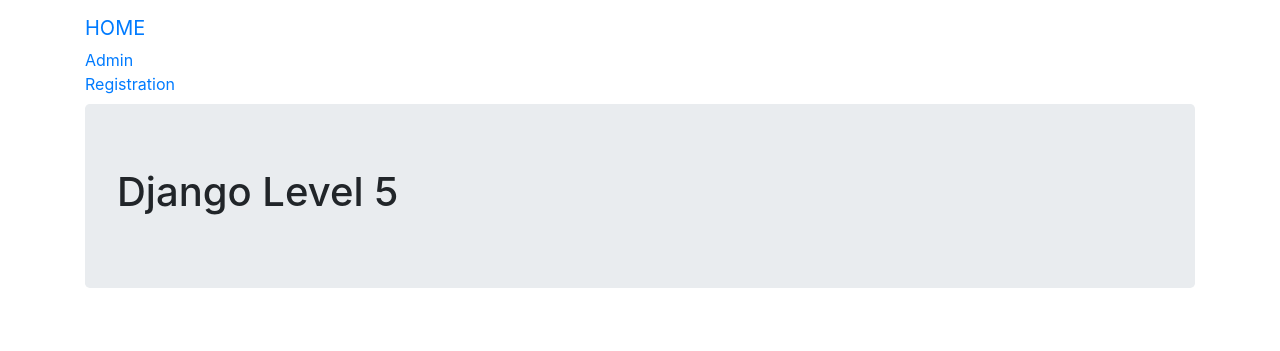
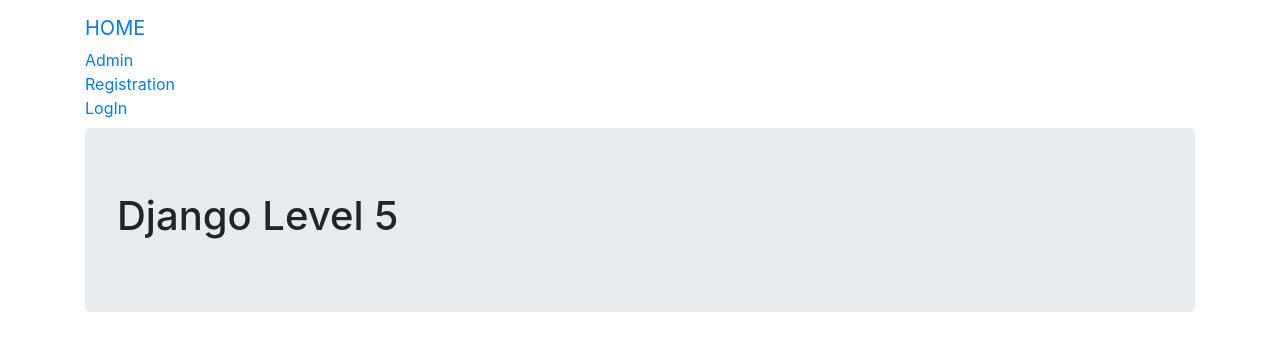
Before and after one commit to ohduran-attempts/theDisSilent, a Django app: page / in a window 1280 px wide. Shown: the top 351 px of the page. Run offline with Django 3.2, Linux system fonts and the light colour scheme; some libraries are stand-ins or nearby versions.

Commit message:
base now includes login/logout links

```diff
--- a/learning_users/templates/basic_app/base.html
+++ b/learning_users/templates/basic_app/base.html
@@ -13,6 +13,15 @@
                     <li><a class="navbar-link" href="{% url 'admin:index' %}">Admin</a></li>
                     <li><a class="navbar-link" href="{% url 'basic_app:register' %}">Registration</a></li>
 
+                    {% if user.is_authenticated %}
+                    <li>
+                        <a class="navbar-link" href="{% url 'logout' %}">LogOut</a>
+                    </li>
+                    {% else %}
+                    <li>
+                        <a class="navbar-link" href="{% url 'basic_app:user_login' %}">LogIn</a>
+                    </li>
+                    {% endif %}
                 </ul>
 
             </div>
```
